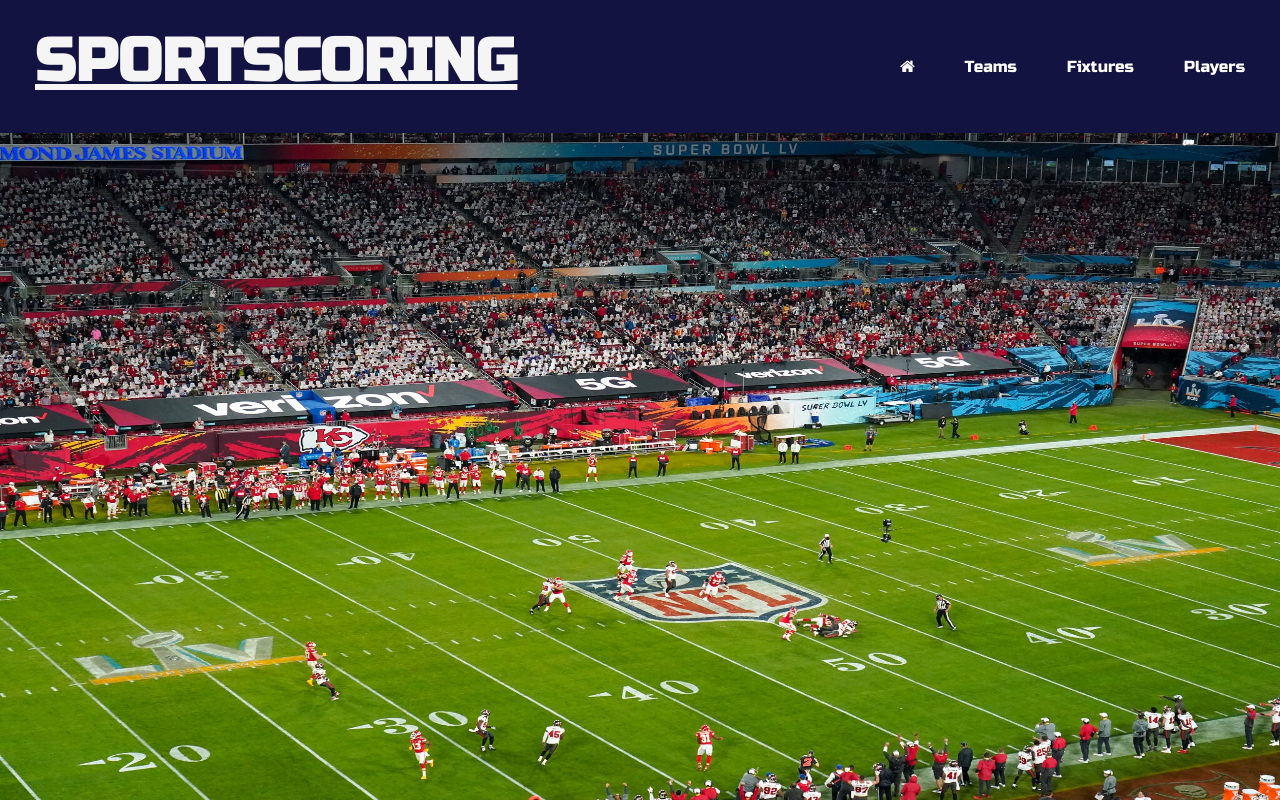
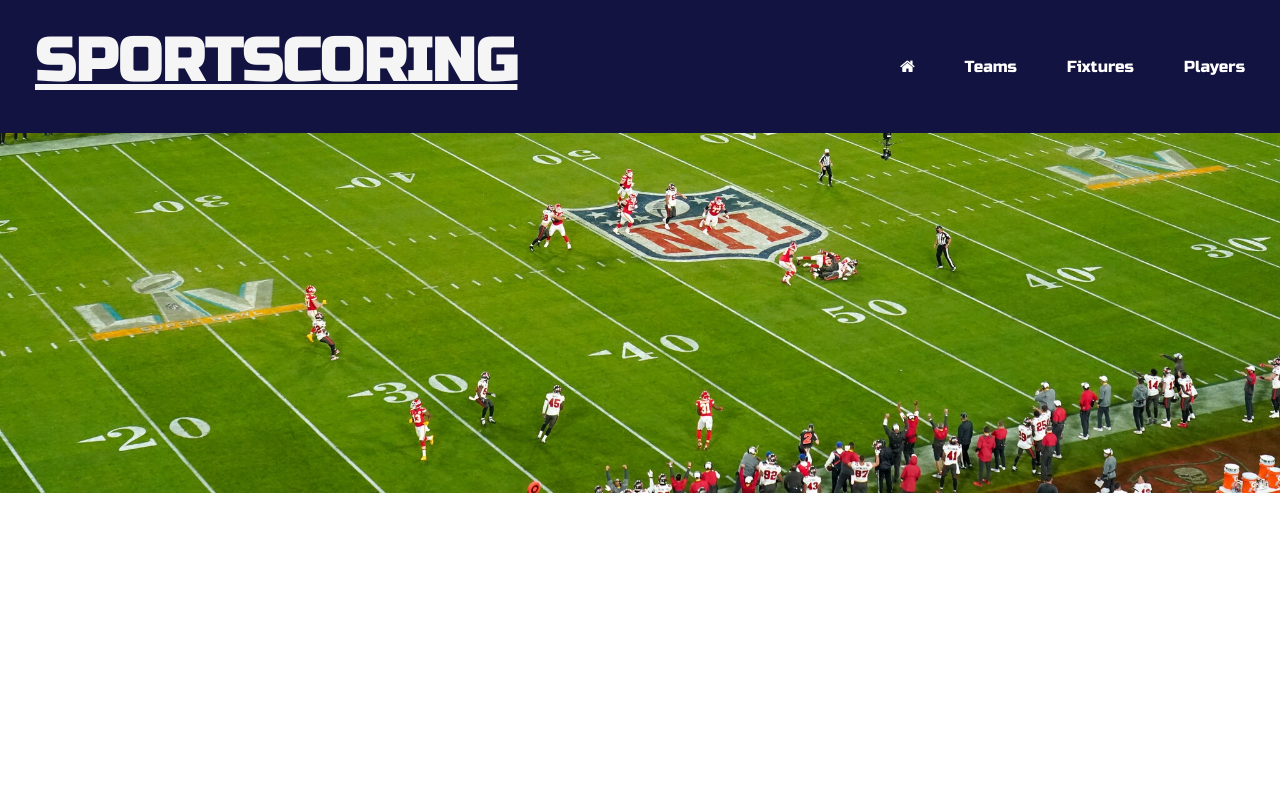
Before and after one commit to ttinning/python_project_sport_scoring_app, a Flask app: page / in a window 1280 px wide. Run offline with Flask 2, Linux system fonts and the light colour scheme.

Commit message:
image now improted via css. Need to fix position and make it relative

```diff
--- a/static/style.css
+++ b/static/style.css
@@ -33,6 +33,12 @@
 }
 
 body {
+    background-image: url('/static/imgs/stadium_logo.jpeg');
+    background-position: center;
+    background-repeat: no-repeat;
+    background-size: cover;
+    width: 100%;
+    height: auto;
     font-family: 'Russo One', sans-serif;
     margin: 0;
 }
@@ -75,7 +81,10 @@
     justify-content: space-between;
 }
 
-.background_image {
+
+
+
+/* .background_image {
     min-height: 84%;
     min-width: 1025px;
     width: 100%;
@@ -84,23 +93,23 @@
     left: 0;
     opacity: 0.20;
     z-index: 1;
-}
+} */
 
-.background_home {
+/* .background_home {
     min-height: 84%;
     min-width: 1025px;
     width: 100%;
     height: 80%;
     position: fixed;
     left: 0;
-}
+} */
 
-#content-wrapper {
+/* #content-wrapper {
     position: fixed;
     background: none;
     z-index: 10;
 
-}
+} */
 
 .button {
     font-family: 'Russo One', sans-serif;
--- a/templates/base.html
+++ b/templates/base.html
@@ -21,7 +21,6 @@
             <a href="/teams/players">Players</a>
         </nav>
     </header>
-    <img class="background_image" src="/static/imgs/stadium_logo.jpeg" alt="image">
     <div id="content-wrapper">
         {% block content %}
 
--- a/templates/index.html
+++ b/templates/index.html
@@ -1,5 +1,4 @@
 {% extends "base.html" %}
 {% block content %}
-<img class="background_home" src="/static/imgs/stadium_logo.jpeg" alt="image">
 
 {% endblock %}
```
